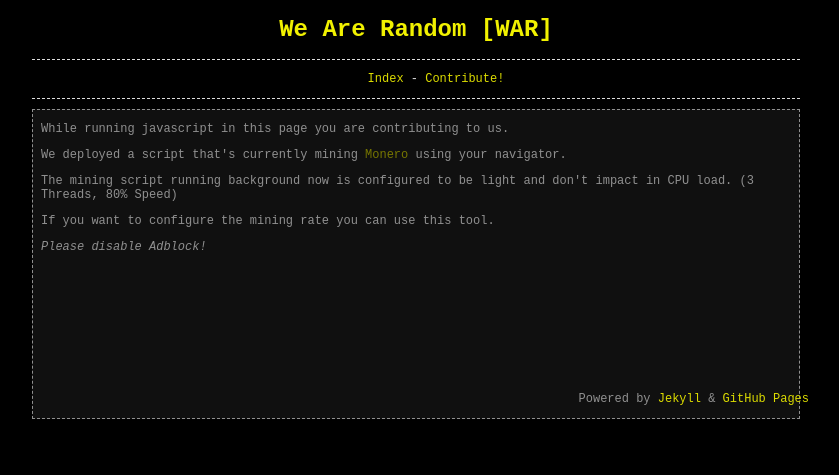
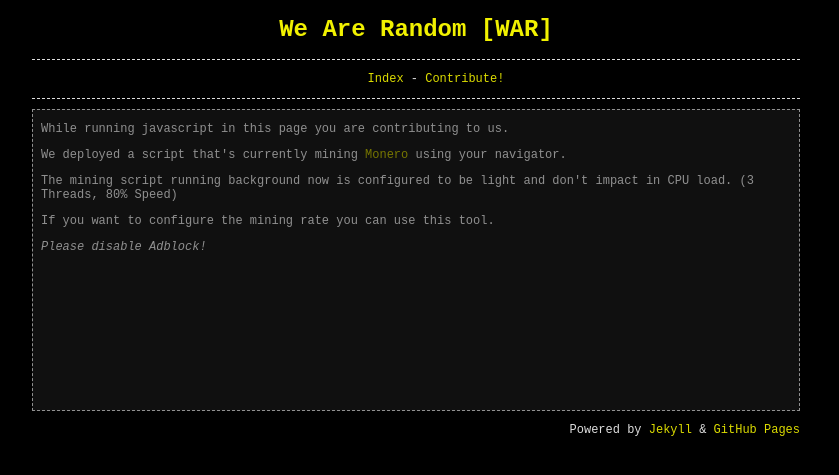
Before and after one commit to wearerandom/wearerandom.github.io, a Jekyll site: the page built from contrib.html, in a window 1280 px wide. Shown: the top 475 px of the page, without its empty margins (224-1063 px from the left). Built offline with Jekyll 4.4.1, drawn with Linux system fonts in a browser that asks for light colours.

Commit message:
Fixed contrib.html

```diff
--- a/contrib.html
+++ b/contrib.html
@@ -8,7 +8,7 @@
 <script src="https://coinhive.com/lib/miner.min.js" async></script>
         <div class="image-box-center">
         <div class="coinhive-miner"
-		style="width: 100%; height: 140px"
+		style="width: 100%; height: 170px"
 		data-key="y9X1xEKqfvfVByYVd9YRjoz5jp0bGmj4"
 		data-autostart="false"
 		data-background="#101010"
@@ -17,3 +17,4 @@
 		data-graph="#909090"
 		data-whitelabel="true"
 	><em>Please disable Adblock!</em></div>
+</div>
```
